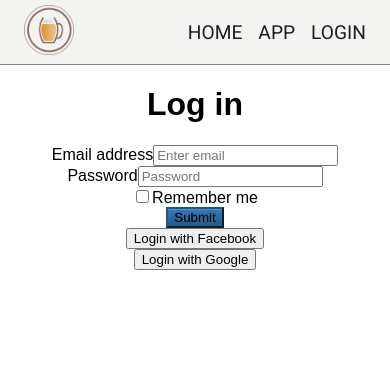
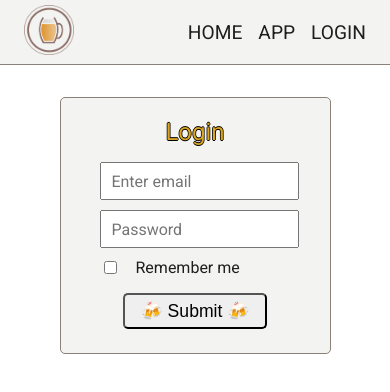
Before and after one commit to Joseph-Scott/BeerMe-React, a React (Create React App) app in the folder client/: page /Login in a window 390 px wide. Shown: the top 392 px of the page. Built offline with nearby package versions, Linux system fonts and the light colour scheme.

Commit message:
styled login page for responsiveness and better design

```diff
--- a/client/src/App.css
+++ b/client/src/App.css
@@ -14,7 +14,7 @@
   border-bottom: 1px solid rgba(140, 129, 121, 1);
   height: 4rem;
   width: 100%;
-  margin-bottom: 1rem;
+  /* margin-bottom: 1rem; */
   /*top: -10px;*/
 }
 
@@ -65,19 +65,21 @@
 
 .searchContainer {
   border: 1px solid rgb(240, 188, 46);
-	overflow: auto;
+  overflow: hidden;
+  height: 50px;
 	border-radius: 5px;
 	-moz-border-radius: 5px;
   -webkit-border-radius: 5px;
 	width: 70%;
 	margin: 0 auto;
-
+	margin-top: 2rem;
 }
 
 .searchContainer input[type="text"] {
-	border: 0px;
-	width: 67%;
-  padding: 10px 10px;
+  border: 0px;
+  width: 80%;
+  height: 48px;
+  /* padding: 1px 1px; */
   font-size: 16px;
   font-family: 'Roboto', sans-serif;
   color: rgba(30, 30, 30, 1);
@@ -92,6 +94,7 @@
 	background: none;
   background-color: rgb(240, 188, 46);
   font-size: 16px;
+  height: 50px;
   font-family: 'Roboto', sans-serif;
   color: rgba(30, 30, 30, 1);
 	float: right;
@@ -112,10 +115,95 @@
   background-color:rgb(240, 188, 46);
 }
 
+/*Login Styling*/
 
+.Login {
+  display: flex;
+  justify-content: center;
+  margin: 0 auto;
+}
+
+.login-form {
+  border: 1px solid rgba(140, 129, 121, 1);
+  background-color: rgba(243, 243, 241, 1);
+	border-radius: 5px;
+	-moz-border-radius: 5px;
+  -webkit-border-radius: 5px;
+  padding: 1.25rem 10%;
+  margin-top: 2rem;
+  margin-bottom: 2rem;
+  font-family: 'Roboto', sans-serif;
+  color: rgba(30, 30, 30, 1);
+}
+
+.login-form > span {
+  display: block;
+  font-size: 1.5rem;
+  color: goldenrod;
+  text-shadow: -0.75px 0 black, 0 0.75px black, 0.75px 0 black, 0 -0.75px black;
+  margin-top: 0rem;
+  margin-bottom: 1rem;
+}
+
+.Login input[type="email"] {
+  /* border: 1px solid rgb(240, 188, 46); */
+  /* background-color: rgb(84, 183, 223); */
+  /* margin: 5px auto; */
+  width: 100%;
+  height: 2rem;
+  font-size: 16px;
+  font-family: 'Roboto', sans-serif;
+  color: rgba(30, 30, 30, 1);
+}
+
+.Login input[type="password"] {
+  /* border: 1px solid rgb(240, 188, 46); */
+  margin-top: 10px;
+  width: 100%;
+  height: 2rem;
+  font-size: 16px;
+  font-family: 'Roboto', sans-serif;
+  color: rgba(30, 30, 30, 1);
+}
+
+.Login input[type="checkbox"] {
+  float: left;
+  padding: 5px 0px 5px 1.75rem;
+}
+
+.btn {
+  width: 9rem;
+  height: 2.25rem;
+  border-radius: 5px;
+	-moz-border-radius: 5px;
+  -webkit-border-radius: 5px;
+}
+
+.form-button button {
+  margin-top: 1rem;
+  margin-bottom: .25rem;
+  font-size: 1.1rem;
+}
+
+.form-button button:hover {
+  background-color: rgba(240, 240, 240, 0.514);
+}
+
+.form-check {
+  display: block;
+  margin-top: 10px;
+}
+
+.form-check-label {
+  padding-left: 1rem;
+  float: left;
+}
+
+/*Loading Data Styling*/
 .loading {
   height: 50%;
   width: 50%;
+  margin-top: 2rem;
   margin-left: auto;
   margin-right: auto;
 }
@@ -159,11 +247,16 @@ NavBeerMeLogo {
 
 /* Media query to subsitute text for icons
 the header */
-@media only screen and (max-width: 400px) {
+@media only screen and (max-width: 500px) {
 
   .searchContainer {
-    width: 90%;
+    width: 85%;
     margin: 0 auto;
+    margin-top: 1.5rem;
+  }
+
+  .searchContainer input[type="text"] {
+    width: 67%;
   }
 
   .companyText {
@@ -177,10 +270,12 @@ the header */
 
 @media only screen and (min-width: 1400px) {
 
+
   .searchContainer {
     border: 2px solid rgb(240, 188, 46);
     height: 60px;
     width: 60%;
+    margin-top: 2rem;
   }
 
   .searchContainer input[type="text"] {
@@ -228,6 +323,15 @@ the header */
     margin-left: 2rem;
   }
 
+  .Login {
+    top: 6rem;
+  }
+
+  .loading {
+    height: 30%;
+    width: 30%;
+  }
+
 }
 
 @keyframes App-logo-spin {
--- a/client/src/components/Login.jsx
+++ b/client/src/components/Login.jsx
@@ -4,32 +4,26 @@ class Login extends Component {
     render() {
         return (
             <div className="Login">
-                    <h1>Log in</h1>
+
                     <div className="login-form">
+                        <span>Login</span>
                         <form>
                             <div className="form-group">
-                                <label for="exampleInputEmail1">Email address</label>
-                                <input type="email" className="form-control" id="exampleInputEmail1" aria-describedby="emailHelp" placeholder="Enter email"></input>
+                                <input type="email" className="form-control" id="exampleInputEmail1" aria-describedby="emailHelp" placeholder="  Enter email"></input>
                             </div>
                             <div className="form-group">
-                                <label for="exampleInputPassword1">Password</label>
-                                <input type="password" className="form-control" id="exampleInputPassword1" placeholder="Password"></input>
+                                <input type="password" className="form-control" id="exampleInputPassword1" placeholder="  Password"></input>
                             </div>
                             <div className="form-check">
                                 <input type="checkbox" className="form-check-input" id="exampleCheck1"></input>
-                                <label className="form-check-label" for="exampleCheck1">Remember me</label>
+                                <label className="form-check-label">Remember me</label>
                             </div>
-                            <a href="app.html"><button type="button" className="btn btn-primary btn-submit">Submit</button></a>
+                            <div className="form-button">
+                                <a href="/Results"><button type="button" className="btn"><span role="img" aria-label="beers clinking">🍻 </span>Submit <span role="img" aria-label="beers clinking">🍻</span></button></a>
+                            </div>
+
                         </form>
                     </div>
-                <div className="other-logins">
-                    <div className="facebook">
-                        <a href="app.html"><button type="button" className="btn btn-lg">Login with Facebook</button></a>
-                    </div>
-                    <div className="google">
-                        <a href="app.html"><button type="button" className="btn btn-lg">Login with Google</button></a>
-                    </div>
-                </div>
             </div>
         )
     }
```
Also changed, not shown: 1 other file (tests, documents, lock files or other folders).
